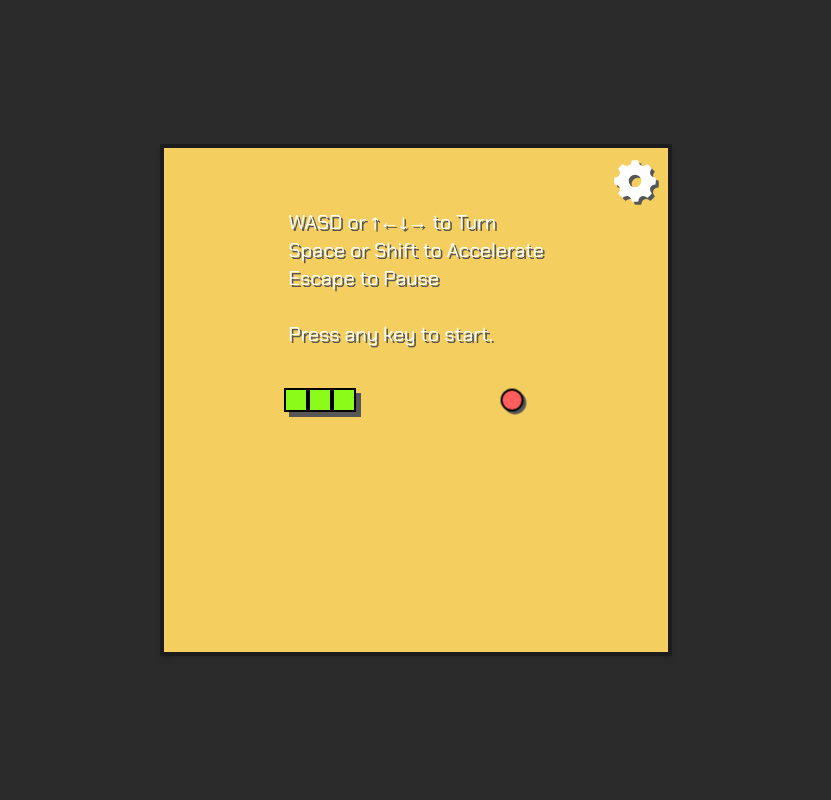
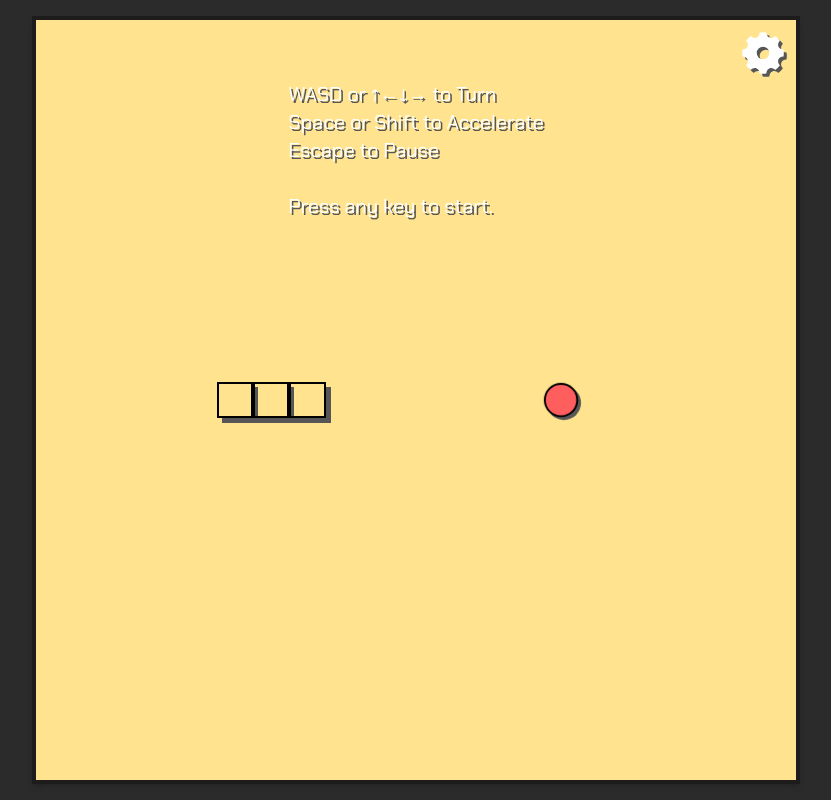
Before and after one commit to Mattxm/Website, a Next.js app: page /snake in a window 1280 px wide. Shown: the whole page, without its empty margins (224-1055 px from the left). Built offline with nearby package versions, Linux system fonts and the light colour scheme.

Commit message:
snake styles again

```diff
--- a/styles/globals.css
+++ b/styles/globals.css
@@ -176,10 +176,10 @@
 .snake-game{
   width: 100vmin;
   height: 100vmin;
-  max-width: 512px;
-  max-height: 512px;
+  max-width: 768px;
+  max-height: 768px;
   display: grid;
-  background-color: rgb(244, 206, 94);
+  background-color: rgb(255, 227, 142);
   grid-template-rows: repeat(21, 1fr);
   grid-template-columns: repeat(21, 1fr);
   overflow: hidden;
@@ -188,20 +188,27 @@
 .snake-game-overlay{
   width: 100vmin;
   height: 100vmin;
-  max-width: 512px;
-  max-height: 512px;
+  max-width: 768px;
+  max-height: 768px;
   overflow: hidden;
   font-size: xx-large;
   text-shadow: 2px 2px #565656;
 }
 
 .snake {
-  background-color: rgb(139, 252, 25);
   box-shadow: 5px 5px #565656;
 
 }
+
 .snaketop{
-  background-color: inherit;
+  position: relative;
+  width: 100%;
+  height: 100%;
+  border-width: 2px;
+  border-color: #000;
+}
+
+.snakehead{
   position: relative;
   width: 100%;
   height: 100%;
```
